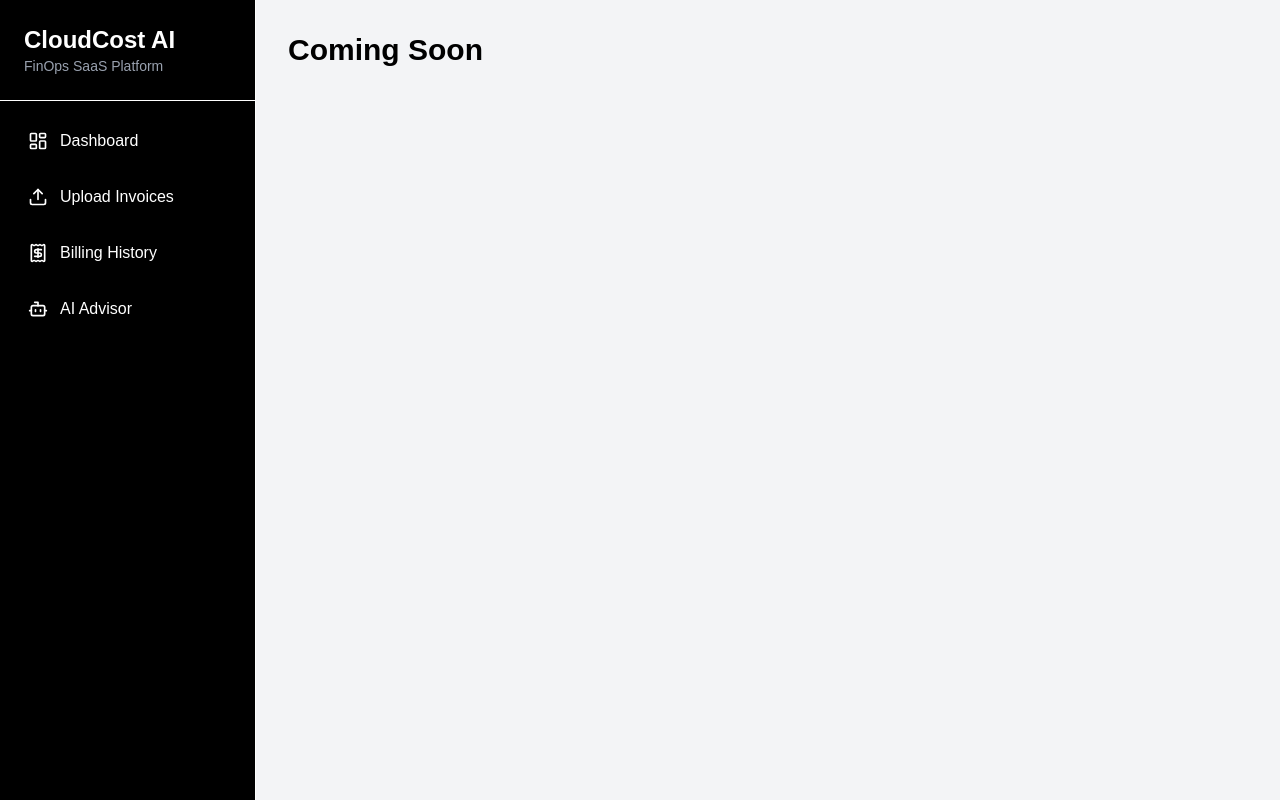
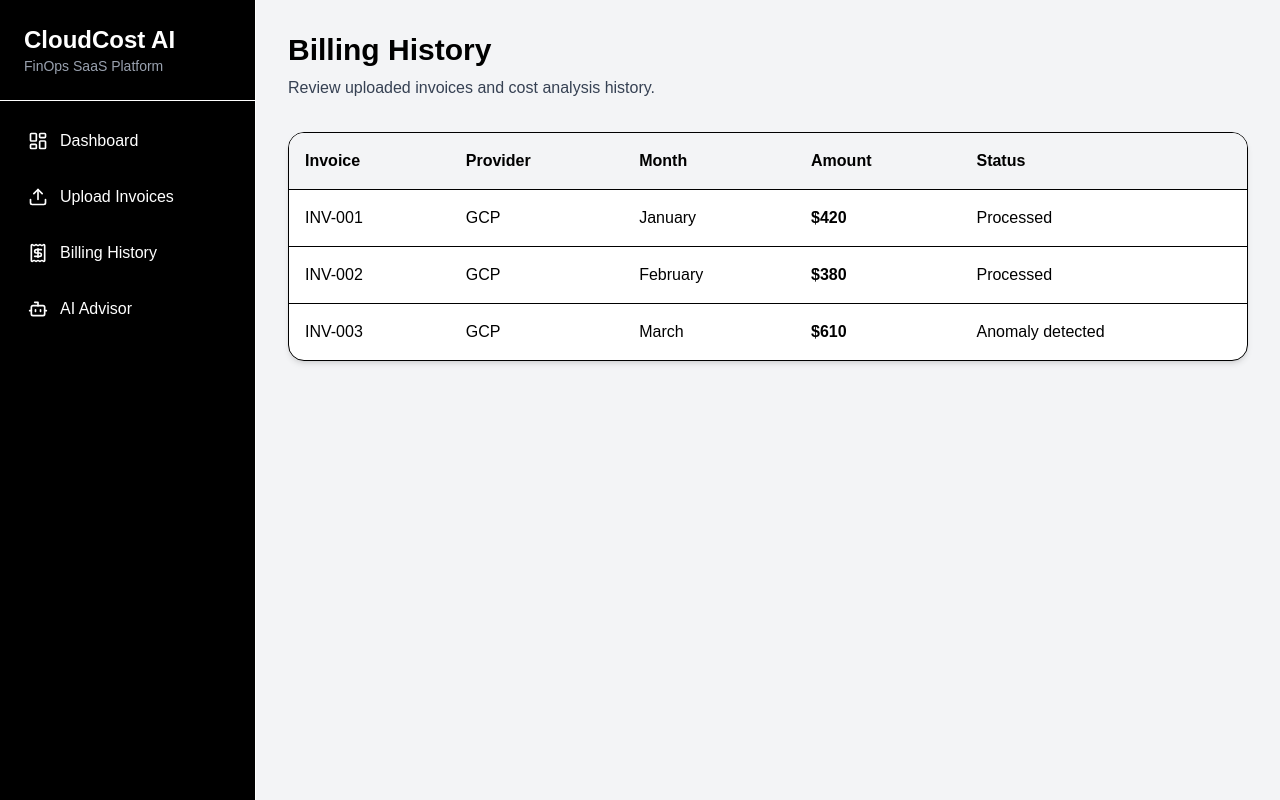
Before and after one commit to youssefmechichi/cloudcost-ai, a Next.js app in the folder frontend/: page /billing in a window 1280 px wide. Built offline with nearby package versions, Linux system fonts and the light colour scheme.

Commit message:
enhance dashboard with SaaS analytics mock data

```diff
--- a/frontend/app/ai-advisor/page.tsx
+++ b/frontend/app/ai-advisor/page.tsx
@@ -1,11 +1,33 @@
 import { DashboardLayout } from "@/components/dashboard-layout";
+import { Bot } from "lucide-react";
 
-export default function Page() {
+export default function AiAdvisorPage() {
   return (
     <DashboardLayout>
-      <h1 className="text-3xl font-bold">
-        Coming Soon
-      </h1>
+      <h1 className="text-3xl font-bold">AI Cost Advisor</h1>
+      <p className="mt-2 text-gray-700">
+        Ask questions about your cloud costs and optimization opportunities.
+      </p>
+
+      <div className="mt-8 rounded-2xl border bg-white p-6 shadow-md">
+        <div className="flex items-start gap-3 rounded-xl bg-gray-100 p-4">
+          <Bot />
+          <p>
+            Your Cloud SQL cost increased by 42% in March. This may be caused by
+            increased storage usage or higher query volume.
+          </p>
+        </div>
+
+        <div className="mt-6 flex gap-2">
+          <input
+            className="flex-1 rounded-lg border p-3"
+            placeholder="Ask: Why did my bill increase this month?"
+          />
+          <button className="rounded-lg bg-black px-5 py-2 text-white">
+            Ask AI
+          </button>
+        </div>
+      </div>
     </DashboardLayout>
   );
 }
--- a/frontend/app/billing/page.tsx
+++ b/frontend/app/billing/page.tsx
@@ -1,11 +1,43 @@
 import { DashboardLayout } from "@/components/dashboard-layout";
 
-export default function Page() {
+const invoices = [
+  { id: "INV-001", provider: "GCP", month: "January", amount: "$420", status: "Processed" },
+  { id: "INV-002", provider: "GCP", month: "February", amount: "$380", status: "Processed" },
+  { id: "INV-003", provider: "GCP", month: "March", amount: "$610", status: "Anomaly detected" },
+];
+
+export default function BillingPage() {
   return (
     <DashboardLayout>
-      <h1 className="text-3xl font-bold">
-        Coming Soon
-      </h1>
+      <h1 className="text-3xl font-bold">Billing History</h1>
+      <p className="mt-2 text-gray-700">
+        Review uploaded invoices and cost analysis history.
+      </p>
+
+      <div className="mt-8 overflow-hidden rounded-2xl border bg-white shadow-md">
+        <table className="w-full text-left">
+          <thead className="bg-gray-100">
+            <tr>
+              <th className="p-4">Invoice</th>
+              <th className="p-4">Provider</th>
+              <th className="p-4">Month</th>
+              <th className="p-4">Amount</th>
+              <th className="p-4">Status</th>
+            </tr>
+          </thead>
+          <tbody>
+            {invoices.map((invoice) => (
+              <tr key={invoice.id} className="border-t">
+                <td className="p-4">{invoice.id}</td>
+                <td className="p-4">{invoice.provider}</td>
+                <td className="p-4">{invoice.month}</td>
+                <td className="p-4 font-semibold">{invoice.amount}</td>
+                <td className="p-4">{invoice.status}</td>
+              </tr>
+            ))}
+          </tbody>
+        </table>
+      </div>
     </DashboardLayout>
   );
 }
--- a/frontend/app/dashboard/page.tsx
+++ b/frontend/app/dashboard/page.tsx
@@ -11,6 +11,8 @@ import {
   YAxis,
   Tooltip,
   ResponsiveContainer,
+  BarChart,
+  Bar,
 } from "recharts";
 
 type Subscription = {
@@ -29,6 +31,13 @@ export default function DashboardPage() {
     { month: "Apr", cost: 700 },
     { month: "May", cost: 600 },
     ];
+
+    const serviceData = [
+  { service: "Compute", cost: 320 },
+  { service: "Cloud SQL", cost: 210 },
+  { service: "Storage", cost: 90 },
+  { service: "BigQuery", cost: 160 },
+];
   const router = useRouter();
   const [subscription, setSubscription] = useState<Subscription | null>(null);
 
@@ -127,6 +136,83 @@ export default function DashboardPage() {
             </ResponsiveContainer>
         </div>
         </section>
+        <section className="mt-8 grid gap-4 md:grid-cols-4">
+        <div className="rounded-2xl border bg-white p-6 shadow-md">
+            <p className="text-sm text-gray-600">Total Spend</p>
+            <h2 className="mt-2 text-2xl font-bold">$780</h2>
+            <p className="text-sm text-red-600">+18% vs last month</p>
+        </div>
+
+        <div className="rounded-2xl border bg-white p-6 shadow-md">
+            <p className="text-sm text-gray-600">Anomalies</p>
+            <h2 className="mt-2 text-2xl font-bold">2</h2>
+            <p className="text-sm text-orange-600">Requires review</p>
+        </div>
+
+        <div className="rounded-2xl border bg-white p-6 shadow-md">
+            <p className="text-sm text-gray-600">Potential Savings</p>
+            <h2 className="mt-2 text-2xl font-bold">$126</h2>
+            <p className="text-sm text-green-700">Estimated monthly</p>
+        </div>
+
+        <div className="rounded-2xl border bg-white p-6 shadow-md">
+            <p className="text-sm text-gray-600">Forecast</p>
+            <h2 className="mt-2 text-2xl font-bold">$910</h2>
+            <p className="text-sm text-gray-600">Projected next month</p>
+        </div>
+        </section>
+
+        <section className="mt-8 grid gap-6 lg:grid-cols-2">
+        <div className="rounded-2xl border bg-white p-6 shadow-md">
+            <h2 className="text-xl font-semibold">Monthly Cost Trend</h2>
+            <div className="mt-6 h-72">
+            <ResponsiveContainer width="100%" height="100%">
+                <LineChart data={chartData}>
+                <XAxis dataKey="month" />
+                <YAxis />
+                <Tooltip />
+                <Line type="monotone" dataKey="cost" stroke="#000" strokeWidth={3} />
+                </LineChart>
+            </ResponsiveContainer>
+            </div>
+        </div>
+
+        <div className="rounded-2xl border bg-white p-6 shadow-md">
+            <h2 className="text-xl font-semibold">Cost by Service</h2>
+            <div className="mt-6 h-72">
+            <ResponsiveContainer width="100%" height="100%">
+                <BarChart data={serviceData}>
+                <XAxis dataKey="service" />
+                <YAxis />
+                <Tooltip />
+                <Bar dataKey="cost" fill="#000" />
+                </BarChart>
+            </ResponsiveContainer>
+            </div>
+        </div>
+        </section>
+
+        <section className="mt-8 grid gap-6 lg:grid-cols-2">
+        <div className="rounded-2xl border border-orange-200 bg-orange-50 p-6 shadow-md">
+            <h2 className="text-xl font-semibold">Detected Anomaly</h2>
+            <p className="mt-3 text-gray-800">
+            Cloud SQL costs increased by 42% in March compared to the previous monthly average.
+            </p>
+            <p className="mt-2 text-sm text-orange-700">
+            Suggested action: review database storage growth and query volume.
+            </p>
+        </div>
+
+        <div className="rounded-2xl border border-blue-200 bg-blue-50 p-6 shadow-md">
+            <h2 className="text-xl font-semibold">AI Recommendation Preview</h2>
+            <p className="mt-3 text-gray-800">
+            You may save approximately $126/month by resizing underutilized compute workloads and reviewing idle resources.
+            </p>
+            <p className="mt-2 text-sm text-blue-700">
+            Full AI recommendations available on the PRO plan.
+            </p>
+        </div>
+        </section>
     </DashboardLayout>
   );
 }
--- a/frontend/app/upload/page.tsx
+++ b/frontend/app/upload/page.tsx
@@ -1,11 +1,25 @@
 import { DashboardLayout } from "@/components/dashboard-layout";
+import { Upload } from "lucide-react";
 
-export default function Page() {
+export default function UploadPage() {
   return (
     <DashboardLayout>
-      <h1 className="text-3xl font-bold">
-        Coming Soon
-      </h1>
+      <h1 className="text-3xl font-bold">Upload Invoices</h1>
+      <p className="mt-2 text-gray-700">
+        Upload your cloud billing files to analyze costs and detect anomalies.
+      </p>
+
+      <div className="mt-8 rounded-2xl border border-dashed border-gray-300 bg-white p-10 text-center shadow-md">
+        <Upload className="mx-auto mb-4" size={40} />
+        <h2 className="text-xl font-semibold">Drop your CSV or PDF invoice here</h2>
+        <p className="mt-2 text-gray-600">
+          Supported formats: CSV, PDF. Real processing will be added next.
+        </p>
+
+        <button className="mt-6 rounded-lg bg-black px-5 py-2 text-white">
+          Choose File
+        </button>
+      </div>
     </DashboardLayout>
   );
 }
```
